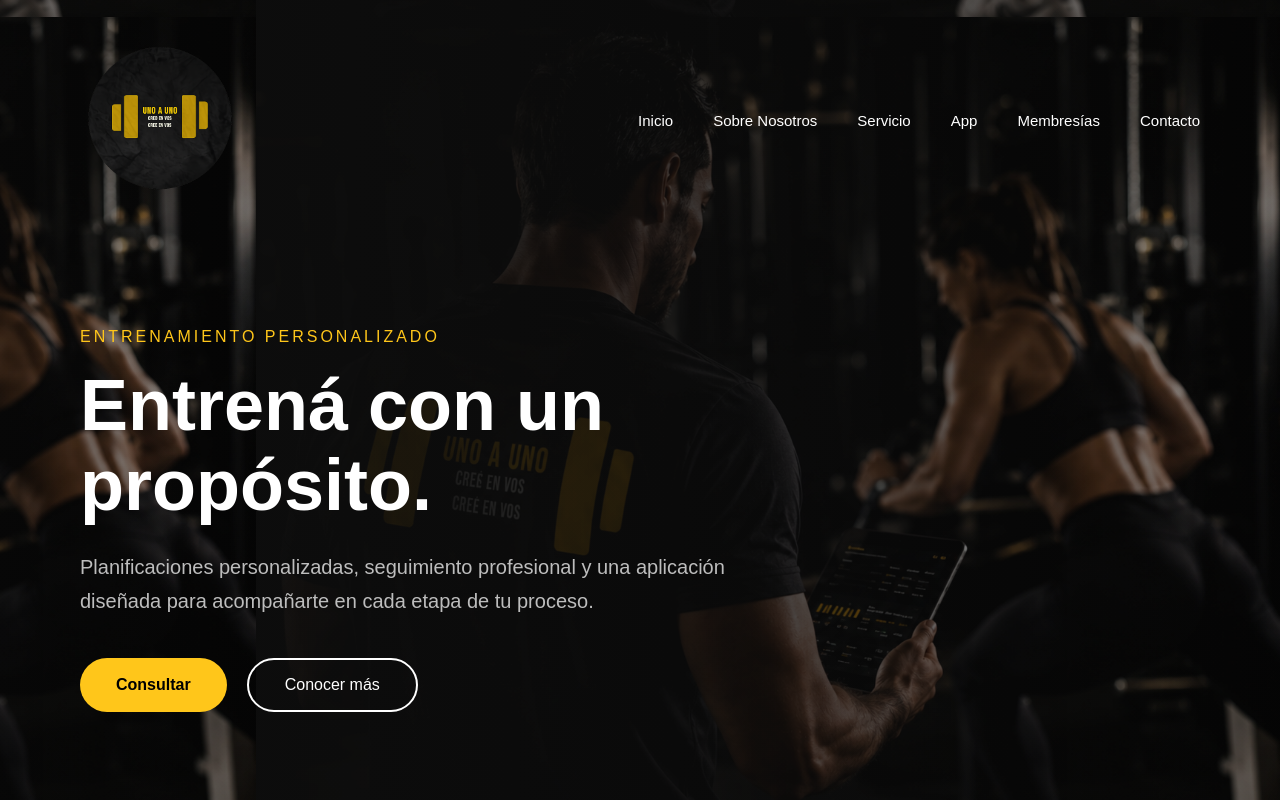
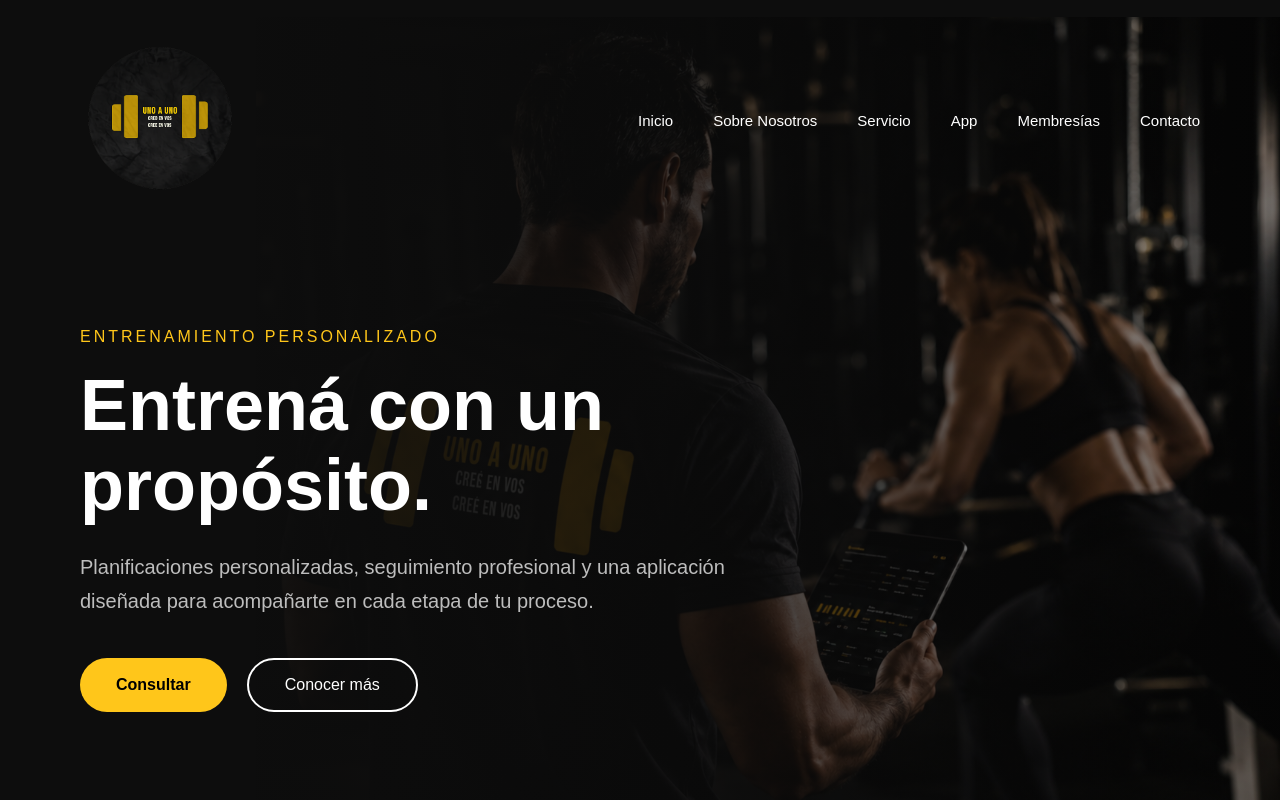
Before and after one commit to fedegarciapf-ops/unoauno-web, a React (Vite) app: page / in a window 1280 px wide. Shown: the top 800 px of the page. Built offline with nearby package versions, Linux system fonts and the light colour scheme.

Commit message:
Reajuste Hero

```diff
--- a/src/App.css
+++ b/src/App.css
@@ -7,6 +7,7 @@
     url("./assets/images/foto-hero.png");
   background-size: 80%;
   background-position: center right;
+  background-repeat: no-repeat;
   color: white;
   padding: 40px 80px;
 }
```
